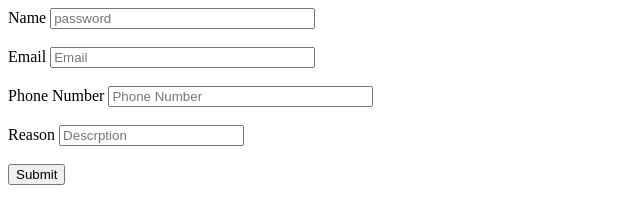
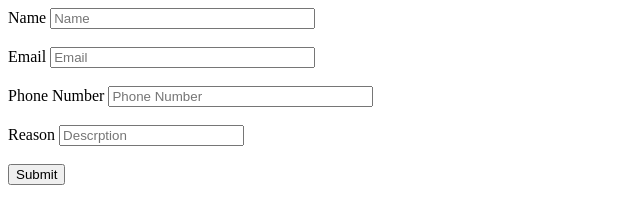
Before and after one commit to kamal1004/CV, a plain HTML site: page Contactme.html in a window 1280 px wide. Shown: the full height of the page, 0-640 px from the left. Drawn offline with Linux system fonts and the light colour scheme.

Commit message:
Update Contactme.html

```diff
--- a/Contactme.html
+++ b/Contactme.html
@@ -8,7 +8,7 @@
 <body>
     <forms method="get">
         <label for="2">Name</label>
-         <input type="Text" name="Name:" placeholder="password" size="30" id =2>
+         <input type="Text" name="Name:" placeholder="Name" size="30" id =2>
         <br/>
         <br/>
         <label for="1">Email</label>
```
